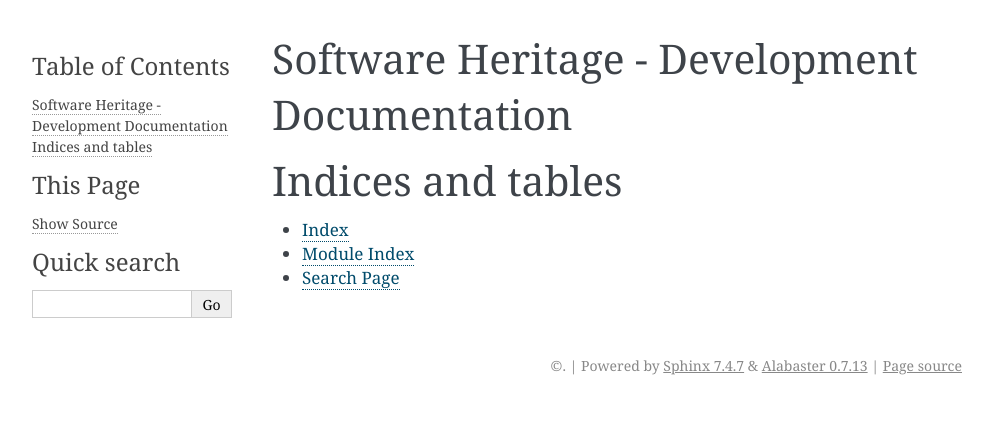
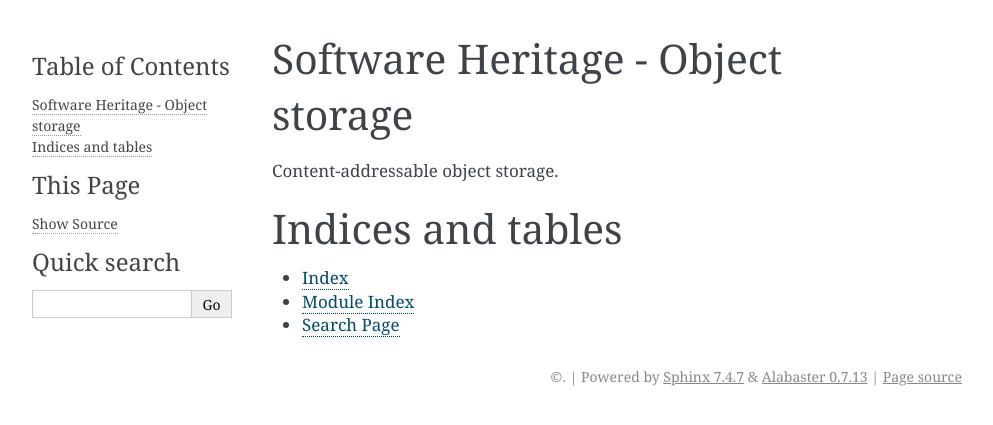
Before and after one commit to SoftwareHeritage/swh-objstorage, a Sphinx documentation site: the page built from docs/index.rst, in a window 1280 px wide. Shown: the top 425 px of the page, without its empty margins (148-1141 px from the left). Built offline with Sphinx 7.4.7, drawn with Linux system fonts in a browser that asks for light colours.

Commit message:
docs: add title and brief module description

```diff
--- a/docs/index.rst
+++ b/docs/index.rst
@@ -1,12 +1,14 @@
 .. _swh-objstorage:
 
-Software Heritage - Development Documentation
-=============================================
+Software Heritage - Object storage
+==================================
+
+Content-addressable object storage.
+
 
 .. toctree::
    :maxdepth: 2
    :caption: Contents:
-
 
 
 Indices and tables
```
